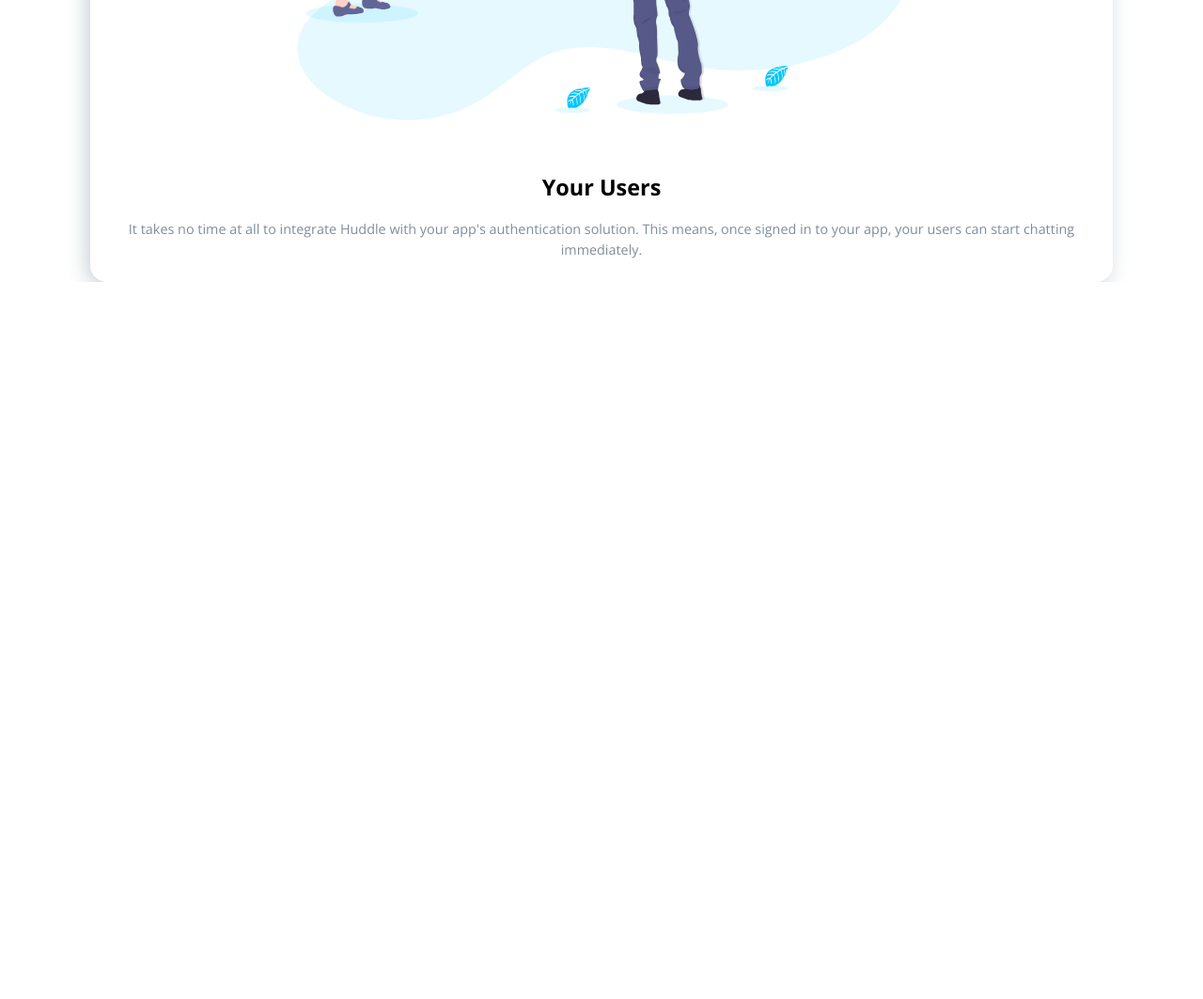
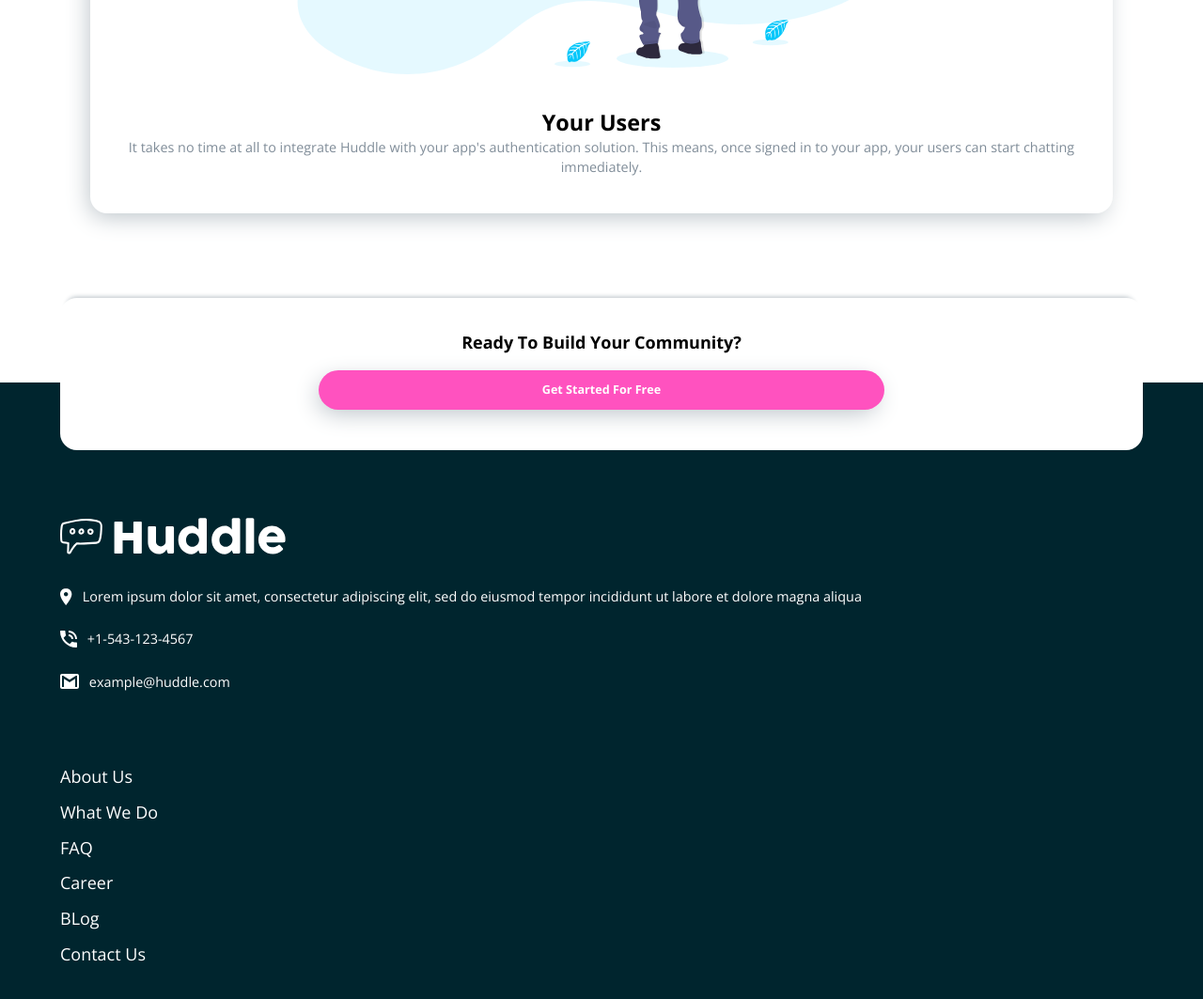
Before and after one commit to Tink3rball3r/huddle-landing-page-with-alternating-feature-blocks-master, a plain HTML site: page index.html in a window 1280 px wide. Shown: the part 2978-4041 px from the top of the page at 94% size. Before the commit the page ends 3278 px from the top, so only its background shows below. Drawn offline with nearby package versions, Linux system fonts and the light colour scheme.

Commit message:
mobile continued

```diff
--- a/SCSS/_mobile.scss
+++ b/SCSS/_mobile.scss
@@ -1,3 +1,16 @@
+.button {
+	display: block;
+	text-align: center;
+	max-width: 50%;
+	background-color: var(--pink);
+	color: var(--white);
+	font-size: 0.8rem;
+	border-radius: 2em;
+	box-shadow: -4px 7px 26px -4px hsl(208, 11%, 75%);
+	padding: 0.9em 3em;
+	margin: 0 auto 4em auto;
+}
+
 .header {
 	background-image: url(/images/bg-hero-mobile.svg);
 	background-color: var(--paleCyan);
@@ -51,15 +64,15 @@
 	}
 
 	&__cta {
-		display: block;
-		text-align: center;
-		max-width: 50%;
-		background-color: var(--pink);
-		color: var(--white);
-		font-size: 0.8rem;
-		border-radius: 2em;
-		box-shadow: -4px 7px 26px -4px hsl(208, 11%, 75%);
-		padding: 0.9em 3em;
+		// display: block;
+		// text-align: center;
+		// max-width: 50%;
+		// background-color: var(--pink);
+		// color: var(--white);
+		// font-size: 0.8rem;
+		// border-radius: 2em;
+		// box-shadow: -4px 7px 26px -4px hsl(208, 11%, 75%);
+		// padding: 0.9em 3em;
 		margin: 0 auto 4em auto;
 	}
 
@@ -86,6 +99,10 @@
 	}
 }
 
+.card:nth-child(2) {
+	margin: 2em auto;
+}
+
 .card__text {
 	text-align: center;
 	padding: 0 1.5em 0.5em 1.5em;
@@ -99,9 +116,124 @@
 		font-size: 0.8rem;
 		line-height: 1.5;
 		font-weight: 400;
+		padding: 0 0 2em 0;
+	}
+
+	.card:nth-child(2) {
+		margin: 2em auto;
 	}
 }
 
-.card:nth-child(2) {
-	margin: 2em auto;
+.cta {
+	background-color: var(--white);
+	max-width: 90%;
+	text-align: center;
+	border-radius: 1em;
+	box-shadow: -1px -9px 5px -8px hsl(208, 11%, 75%);
+	padding: 0 0 1em 0;
+	position: absolute;
+	top: -5em;
+	left: 0;
+	right: 0;
+	margin-left: auto;
+	margin-right: auto;
+
+	.cta__heading {
+		font-size: 1rem;
+		padding: 2em 0.5em 1em 0.5em;
+	}
+
+	.cta__button {
+		font-size: 0.7rem;
+		padding: 1em;
+		margin: 0 auto 2em auto;
+	}
 }
+
+.footer {
+	height: 100%;
+	position: relative;
+	background-color: var(--darkCyan);
+	margin: 10em 0 0 0;
+}
+
+.contact__col1 {
+	padding: 0 0 4em 0;
+}
+
+.contact {
+	max-width: 90%;
+	margin: 0 auto;
+}
+
+.contact__logo {
+	display: block;
+	max-width: 50%;
+	padding: 8em 0 0 0;
+	margin: 0 0 2em 0;
+}
+
+.contact__container:nth-child(2) {
+	margin: 1.5em auto;
+}
+
+.contact__container {
+	display: flex;
+	align-items: flex-start;
+	max-width: 90%;
+	margin: 0 auto;
+
+	.contact__icon {
+		max-width: 10%;
+		margin: 0 0.6em 0 0;
+	}
+
+	p {
+		font-size: 0.8em;
+		padding: 0 2em 0 0;
+		color: var(--white);
+	}
+}
+
+.contact__col2 {
+	max-width: 90%;
+	margin: 0 auto;
+
+	.list__items {
+		padding: 0.4em 0;
+		color: var(--white);
+	}
+}
+
+.social {
+	max-width: 50%;
+	text-align: center;
+	margin: 0 auto;
+	padding: 2em 0 2em 0;
+
+	i {
+		font-size: 1em;
+		color: var(--white);
+		padding: 3px;
+		border: 1px solid var(--white);
+	}
+
+	i:nth-child(2) {
+		margin: 0 1em;
+	}
+
+	.circle-icon {
+		height: 1em;
+		width: 1em;
+		padding: 0.4em;
+		border: 1px solid var(--white);
+		border-radius: 50%;
+	}
+}
+
+.copywrite {
+	font-size: 0.8rem;
+	color: var(--white);
+	text-align: center;
+	padding: 0 0 3em 0;
+}
--- a/SCSS/_resets.scss
+++ b/SCSS/_resets.scss
@@ -12,8 +12,16 @@
 	line-height: 1.3;
 }
 
+*,
+*::before,
+*::after {
+	padding: 0;
+	margin: 0;
+	list-style: none;
+	text-decoration: none;
+}
+
 a {
-	text-decoration: none;
 	font-family: var(--bodyFont);
 	font-weight: var(--ctaWeight);
 }
--- a/index.html
+++ b/index.html
@@ -15,6 +15,11 @@
 		/>
 
 		<link rel="stylesheet" href="CSS/styles.css" />
+
+		<link
+			href="https://cdnjs.cloudflare.com/ajax/libs/font-awesome/5.13.0/css/all.min.css"
+			rel="stylesheet"
+		/>
 
 		<title>
 			Frontend Mentor | Huddle landing page with alternating feature
@@ -43,7 +48,7 @@
 						your audience. Create connections with your
 						users as you engage in genuine discussion.
 					</p>
-					<a href="#" class="hero__cta"
+					<a href="#" class="hero__cta button"
 						>Get Started For Free</a
 					>
 				</div>
@@ -107,8 +112,84 @@
 					</p>
 				</div>
 			</div>
-			<div class="card card-cta"></div>
 		</section>
+
+		<footer class="footer">
+			<div class="cta">
+				<h2 class="cta__heading">
+					Ready To Build Your Community?
+				</h2>
+				<a href="" class="cta__button button"
+					>Get Started For Free</a
+				>
+			</div>
+
+			<div class="contact">
+				<img
+					src="/images/logo-white.svg"
+					alt=""
+					class="contact__logo"
+				/>
+			</div>
+
+			<div class="contact__col1">
+				<div class="contact__container">
+					<img
+						src="/images/icon-location.svg"
+						alt=""
+						class="contact__icon"
+					/>
+					<p>
+						Lorem ipsum dolor sit amet, consectetur
+						adipiscing elit, sed do eiusmod tempor
+						incididunt ut labore et dolore magna aliqua
+					</p>
+				</div>
+				<div class="contact__container">
+					<img
+						src="/images/icon-phone.svg"
+						alt=""
+						class="contact__icon"
+					/>
+					<p>+1-543-123-4567</p>
+				</div>
+				<div class="contact__container">
+					<img
+						src="/images/icon-email.svg"
+						alt=""
+						class="contact__icon"
+					/>
+					<p>example@huddle.com</p>
+				</div>
+			</div>
+
+			<div class="contact__col2">
+				<div class="left__list">
+					<ul class="list__about">
+						<li class="list__items">About Us</li>
+						<li class="list__items">What We Do</li>
+						<li class="list__items">FAQ</li>
+					</ul>
+				</div>
+
+				<div class="right__list">
+					<ul class="list__career">
+						<li class="list__items">Career</li>
+						<li class="list__items">BLog</li>
+						<li class="list__items">Contact Us</li>
+					</ul>
+				</div>
+
+				<div class="social">
+					<i class="fab fa-facebook-f circle-icon"></i>
+					<i class="fab fa-twitter circle-icon"></i>
+					<i class="fab fa-instagram circle-icon"></i>
+				</div>
+			</div>
+			<div class="copywrite">
+				&copy; Copyright 2018 Huddle. All rights reserved.
+			</div>
+		</footer>
 	</body>
 </html>
 
```
Also changed, not shown: CSS/styles.css, images/logo-white.svg (added), 1 other file.
